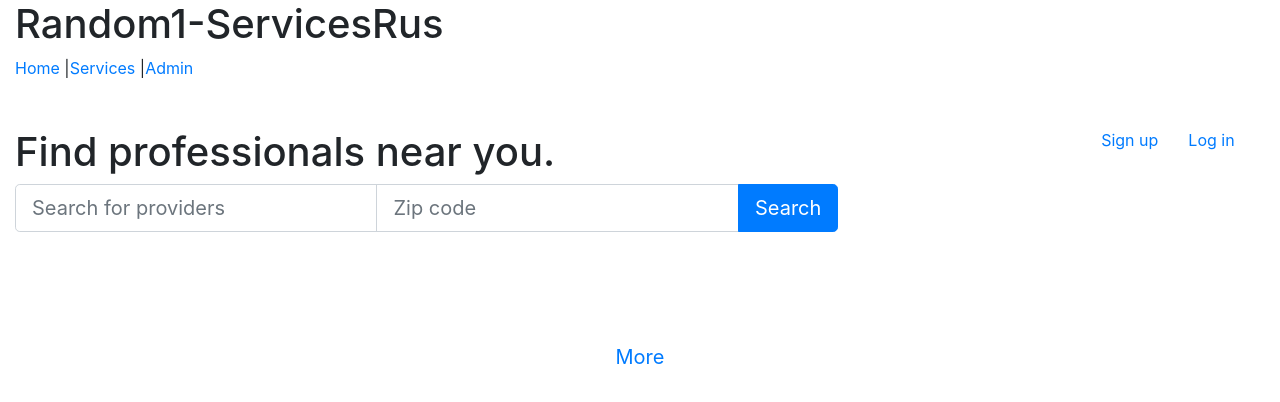
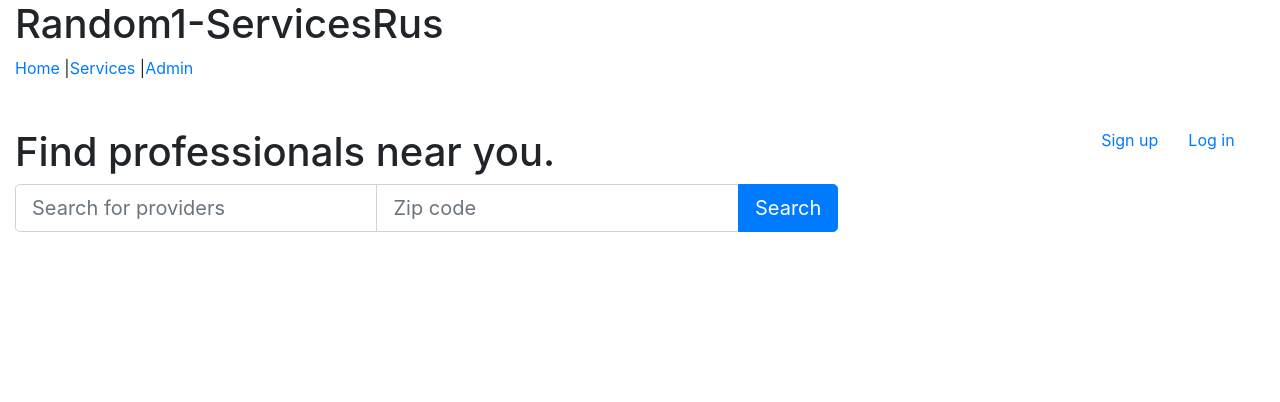
Before and after one commit to texzone/cs4500_sp19_client_react_random1, a React (Create React App) app: page /home in a window 1280 px wide. Shown: the top 402 px of the page. Built offline with nearby package versions, Linux system fonts and the light colour scheme.

Commit message:
Revert category pill related work

```diff
--- a/src/components/containers/HomeContainer.js
+++ b/src/components/containers/HomeContainer.js
@@ -1,7 +1,6 @@
 import React from 'react'
 import HomeSearchBar from '../views/HomeSearchBar'
 import ServiceProviderService from '../../services/ServiceProviderService'
-import ServiceCategoryPills from '../serviceCategoryPills/ServiceCategoryPills'
 import { Redirect } from 'react-router-dom';
 //import ServiceTabNavigator from './ServiceTabNavigator/ServiceTabNavigator'
 //import serviceCategories from '../data/service-categories.mock.json'
@@ -60,9 +59,6 @@ class HomeContainer extends React.Component {
           <br/>
           <br/>
           <br/>
-          <div>
-            <ServiceCategoryPills/>
-          </div>
           <br/>
           <br/>
           <br/>
--- a/src/components/serviceCategoryPills/ServiceCategoryPills.js
+++ /dev/null
@@ -1,15 +0,0 @@
-import React from 'react'
-
-const ServiceCategoryPills = () =>
-    <ul className="nav nav-pills nav-fill wd-shadow wd-padding-20">
-        <li className="nav-item">
-            <a className="nav-link btn-lg text-center"
-                href="/services">
-                <i className="fa fa-ellipsis-h"/>
-                <br/>
-                More
-            </a>
-        </li>
-    </ul>
-
-export default ServiceCategoryPills
```
